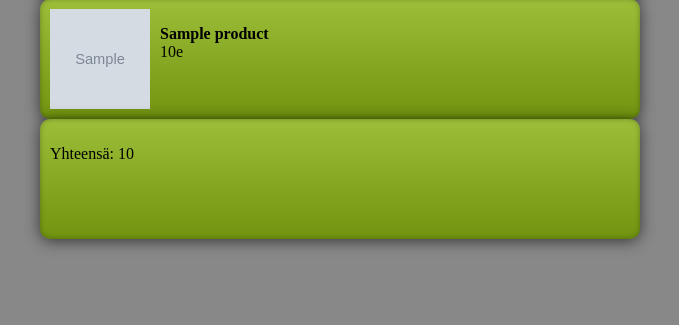
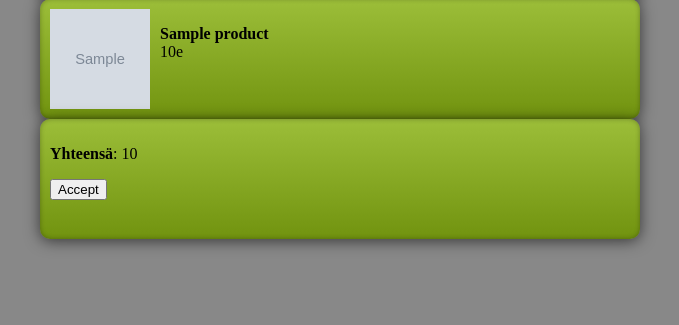
Before and after one commit to HelsinkiHacklab/limu, a Django app: template limuweb/osto/templates/osto/index.html in a window 1280 px wide. Shown: the part 296-621 px from the top of the page, without its empty margins (300-979 px from the left). Run offline with Django 3.2, Linux system fonts and the light colour scheme; tables that the repository leaves empty hold one stand-in row (values such as "Sample post"); the template is opened without the code that fills it: values that come from a table or form of the project are taken from there, most other values are stand-ins (such as "Sample title", 1, 10 or a date in 2020); grey boxes marked "Sample" are stand-in pictures; parts of the project's set-up code (start-up, migrations or seed data) failed here and were passed over; some libraries are stand-ins or nearby versions.

Commit message:
Added clear and accept buttons.

```diff
--- a/limuweb/osto/templates/osto/index.html
+++ b/limuweb/osto/templates/osto/index.html
@@ -5,6 +5,10 @@
 <div class="green box item">
   {% if account.account %}
 	<b>{{account.account.name}}:</b> {{account.account.balance}}
+	<form method="POST" accept-charset="utf-8">
+		{% csrf_token %}
+		<p><input type="submit" name="inputfield" value="Clear"></p>
+	</form>
   {% else %}
 	Tiliä {{ account }} ei löytynyt.
   {% endif %}
@@ -22,7 +26,12 @@
 {% endfor %}
 {% if total %}
 <div class="green box item">
-<p>Yhteensä: {{ total }}</p>
+<p><B>Yhteensä</B>: {{ total }}</p>
+<form method="POST" accept-charset="utf-8">
+	{% csrf_token %}
+	<p><input type="submit" name="inputfield" value="Accept"></p>
+</form>
+
 </div>
 {% endif %}
 {% endblock %}
```
